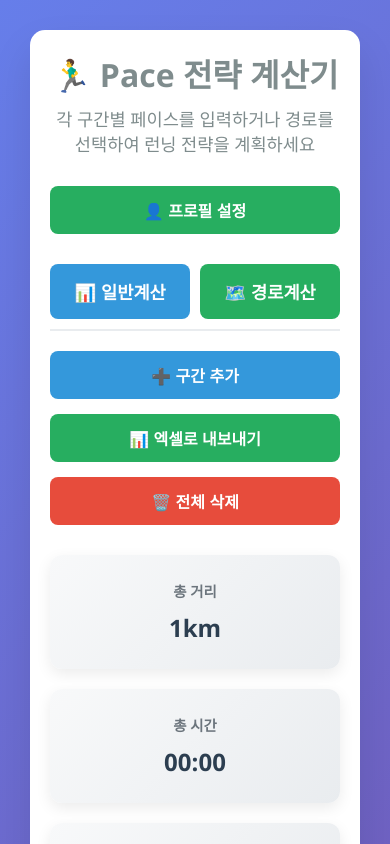
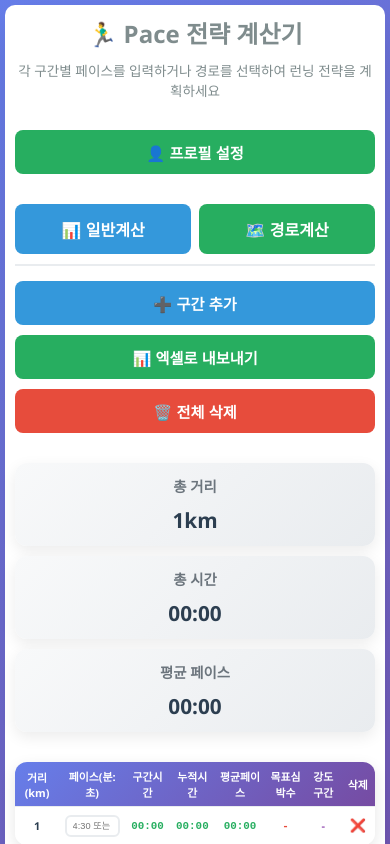
Before and after one commit to gyumani/pace_maker, a React (Create React App) app: page / in a window 390 px wide. Shown: the top 844 px of the page. Built offline with nearby package versions, Linux system fonts and the light colour scheme.

Commit message:
모바일 환경개선, 전략 수정, UI 수정

```diff
--- a/src/App.css
+++ b/src/App.css
@@ -324,56 +324,141 @@ tbody tr:hover {
 
 /* 반응형 디자인 */
 @media (max-width: 768px) {
+    body {
+        padding: 10px;
+    }
+
     .container {
-        padding: 20px;
-        margin: 10px;
+        padding: 15px;
+        margin: 0;
+        border-radius: 10px;
     }
 
     header h1 {
-        font-size: 2em;
+        font-size: 1.8em;
+    }
+
+    header p {
+        font-size: 0.95em;
     }
 
     .controls {
         flex-direction: column;
         align-items: center;
+        gap: 10px;
     }
 
     .btn {
         width: 100%;
-        max-width: 300px;
+        max-width: 100%;
+        min-height: 44px;
+        padding: 12px 24px;
     }
 
     .summary-cards {
         grid-template-columns: 1fr;
+        gap: 10px;
+    }
+
+    .card {
+        padding: 15px;
+    }
+
+    .card-value {
+        font-size: 1.5em;
     }
 
     table {
+        font-size: 0.85em;
+    }
+
+    th, td {
+        padding: 8px 6px;
+    }
+
+    .pace-input {
+        width: 65px;
+        padding: 6px 8px;
         font-size: 0.9em;
     }
 
-    th, td {
-        padding: 10px 8px;
+    .profile-section {
+        padding: 15px;
     }
 
-    .pace-input {
-        width: 70px;
-        padding: 6px 8px;
+    .profile-inputs {
+        grid-template-columns: 1fr;
+        gap: 12px;
+    }
+
+    .instructions {
+        padding: 15px;
+    }
+
+    .instructions h3 {
+        font-size: 1.1em;
+    }
+
+    .instructions li {
+        font-size: 0.9em;
     }
 }
 
 @media (max-width: 480px) {
+    body {
+        padding: 5px;
+    }
+
+    .container {
+        padding: 10px;
+    }
+
+    header h1 {
+        font-size: 1.5em;
+    }
+
+    header p {
+        font-size: 0.85em;
+    }
+
     th, td {
-        padding: 8px 4px;
+        padding: 6px 4px;
+        font-size: 0.8em;
     }
 
     .pace-input {
-        width: 60px;
+        width: 55px;
         padding: 4px 6px;
-        font-size: 0.9em;
+        font-size: 0.85em;
     }
 
     .card-value {
-        font-size: 1.5em;
+        font-size: 1.3em;
+    }
+
+    .card {
+        padding: 12px;
+    }
+
+    .btn {
+        padding: 10px 18px;
+        font-size: 0.95em;
+    }
+
+    .profile-section {
+        padding: 12px;
+    }
+
+    .instructions {
+        padding: 12px;
+    }
+
+    .instructions h3 {
+        font-size: 1em;
+    }
+
+    .instructions li {
+        font-size: 0.85em;
     }
 }
 
--- a/src/App.tsx
+++ b/src/App.tsx
@@ -42,6 +42,17 @@ function App() {
     restingHR: 60
   });
   const [showProfile, setShowProfile] = useState(false);
+  const [isMobile, setIsMobile] = useState(window.innerWidth <= 768);
+
+  // 화면 크기 감지
+  useEffect(() => {
+    const handleResize = () => {
+      setIsMobile(window.innerWidth <= 768);
+    };
+
+    window.addEventListener('resize', handleResize);
+    return () => window.removeEventListener('resize', handleResize);
+  }, []);
 
   const parseTimeToSeconds = useCallback((timeStr: string): number => {
     if (!timeStr || timeStr.trim() === '') return 0;
@@ -445,8 +456,8 @@ function App() {
       {/* 탭 전환 UI */}
       <div style={{
         display: 'flex',
-        gap: '10px',
-        marginBottom: '20px',
+        gap: isMobile ? '8px' : '10px',
+        marginBottom: isMobile ? '15px' : '20px',
         borderBottom: '2px solid #e9ecef',
         paddingBottom: '10px'
       }}>
@@ -455,9 +466,10 @@ function App() {
           className={`btn ${tabMode === 'general' ? 'btn-primary' : 'btn-secondary'}`}
           style={{
             flex: 1,
-            padding: '15px',
-            fontSize: '1.1em',
-            fontWeight: 'bold'
+            padding: isMobile ? '12px' : '15px',
+            fontSize: isMobile ? '1em' : '1.1em',
+            fontWeight: 'bold',
+            minHeight: isMobile ? '50px' : 'auto'
           }}
         >
           📊 일반계산
@@ -467,9 +479,10 @@ function App() {
           className={`btn ${tabMode === 'route' ? 'btn-primary' : 'btn-secondary'}`}
           style={{
             flex: 1,
-            padding: '15px',
-            fontSize: '1.1em',
-            fontWeight: 'bold'
+            padding: isMobile ? '12px' : '15px',
+            fontSize: isMobile ? '1em' : '1.1em',
+            fontWeight: 'bold',
+            minHeight: isMobile ? '50px' : 'auto'
           }}
         >
           🗺️ 경로계산
--- a/src/components/ElevationProfile.tsx
+++ b/src/components/ElevationProfile.tsx
@@ -1,3 +1,4 @@
+import { useState, useEffect } from 'react';
 import type { ElevationPoint } from '../types/route';
 
 interface ElevationProfileProps {
@@ -10,6 +11,17 @@ interface ElevationProfileProps {
  * Decorator Pattern: 경로 정보에 고도 정보를 추가로 장식
  */
 export default function ElevationProfile({ elevations, distanceKm }: ElevationProfileProps) {
+  const [isMobile, setIsMobile] = useState(window.innerWidth <= 768);
+
+  useEffect(() => {
+    const handleResize = () => {
+      setIsMobile(window.innerWidth <= 768);
+    };
+
+    window.addEventListener('resize', handleResize);
+    return () => window.removeEventListener('resize', handleResize);
+  }, []);
+
   if (elevations.length === 0) {
     return null;
   }
@@ -34,62 +46,67 @@ export default function ElevationProfile({ elevations, distanceKm }: ElevationPr
   return (
     <div style={{
       background: 'white',
-      padding: '20px',
+      padding: isMobile ? '15px' : '20px',
       borderRadius: '10px',
       boxShadow: '0 2px 8px rgba(0,0,0,0.1)',
       marginBottom: '20px'
     }}>
-      <h3 style={{ margin: '0 0 15px 0', fontSize: '18px', color: '#333' }}>
+      <h3 style={{ margin: '0 0 15px 0', fontSize: isMobile ? '16px' : '18px', color: '#333' }}>
         📈 고도 프로필
       </h3>
 
       {/* 고도 통계 */}
-      <div style={{ display: 'grid', gridTemplateColumns: 'repeat(4, 1fr)', gap: '15px', marginBottom: '20px' }}>
+      <div style={{
+        display: 'grid',
+        gridTemplateColumns: isMobile ? 'repeat(2, 1fr)' : 'repeat(4, 1fr)',
+        gap: isMobile ? '10px' : '15px',
+        marginBottom: '20px'
+      }}>
         <div>
-          <div style={{ color: '#666', fontSize: '14px', marginBottom: '5px' }}>
+          <div style={{ color: '#666', fontSize: isMobile ? '12px' : '14px', marginBottom: '5px' }}>
             최저 고도
           </div>
-          <div style={{ fontSize: '18px', fontWeight: 'bold', color: '#2196F3' }}>
+          <div style={{ fontSize: isMobile ? '16px' : '18px', fontWeight: 'bold', color: '#2196F3' }}>
             {Math.round(minElevation)} m
           </div>
         </div>
 
         <div>
-          <div style={{ color: '#666', fontSize: '14px', marginBottom: '5px' }}>
+          <div style={{ color: '#666', fontSize: isMobile ? '12px' : '14px', marginBottom: '5px' }}>
             최고 고도
           </div>
-          <div style={{ fontSize: '18px', fontWeight: 'bold', color: '#4CAF50' }}>
+          <div style={{ fontSize: isMobile ? '16px' : '18px', fontWeight: 'bold', color: '#4CAF50' }}>
             {Math.round(maxElevation)} m
           </div>
         </div>
 
         <div>
-          <div style={{ color: '#666', fontSize: '14px', marginBottom: '5px' }}>
+          <div style={{ color: '#666', fontSize: isMobile ? '12px' : '14px', marginBottom: '5px' }}>
             총 상승 ↗
           </div>
-          <div style={{ fontSize: '18px', fontWeight: 'bold', color: '#e74c3c' }}>
+          <div style={{ fontSize: isMobile ? '16px' : '18px', fontWeight: 'bold', color: '#e74c3c' }}>
             +{Math.round(totalGain)} m
           </div>
         </div>
 
         <div>
-          <div style={{ color: '#666', fontSize: '14px', marginBottom: '5px' }}>
+          <div style={{ color: '#666', fontSize: isMobile ? '12px' : '14px', marginBottom: '5px' }}>
             총 하강 ↘
           </div>
-          <div style={{ fontSize: '18px', fontWeight: 'bold', color: '#27ae60' }}>
+          <div style={{ fontSize: isMobile ? '16px' : '18px', fontWeight: 'bold', color: '#27ae60' }}>
             -{Math.round(totalLoss)} m
           </div>
         </div>
       </div>
 
       {/* 고도 그래프 */}
-      <div style={{ marginTop: '20px' }}>
-        <div style={{ color: '#666', fontSize: '14px', marginBottom: '10px' }}>
+      <div style={{ marginTop: isMobile ? '15px' : '20px' }}>
+        <div style={{ color: '#666', fontSize: isMobile ? '12px' : '14px', marginBottom: '10px' }}>
           고도 변화 ({distanceKm.toFixed(2)} km)
         </div>
         <div style={{
           width: '100%',
-          height: '150px',
+          height: isMobile ? '120px' : '150px',
           background: '#f5f5f5',
           borderRadius: '5px',
           position: 'relative',
@@ -137,10 +154,10 @@ export default function ElevationProfile({ elevations, distanceKm }: ElevationPr
             position: 'absolute',
             top: '5px',
             left: '5px',
-            fontSize: '12px',
+            fontSize: isMobile ? '10px' : '12px',
             color: '#666',
             background: 'rgba(255,255,255,0.8)',
-            padding: '2px 5px',
+            padding: isMobile ? '2px 4px' : '2px 5px',
             borderRadius: '3px'
           }}>
             {Math.round(maxElevation)}m
@@ -149,10 +166,10 @@ export default function ElevationProfile({ elevations, distanceKm }: ElevationPr
             position: 'absolute',
             bottom: '5px',
             left: '5px',
-            fontSize: '12px',
+            fontSize: isMobile ? '10px' : '12px',
             color: '#666',
             background: 'rgba(255,255,255,0.8)',
-            padding: '2px 5px',
+            padding: isMobile ? '2px 4px' : '2px 5px',
             borderRadius: '3px'
           }}>
             {Math.round(minElevation)}m
--- a/src/components/RouteCalculation.tsx
+++ b/src/components/RouteCalculation.tsx
@@ -70,6 +70,17 @@ export default function RouteCalculation({ userProfile }: RouteCalculationProps)
   const [selectedStrategy, setSelectedStrategy] = useState<PaceStrategy>('average');
   const [strategies, setStrategies] = useState<RouteCalculationResult[]>([]);
   const [clickMode, setClickMode] = useState<'start' | 'waypoint' | 'end'>('start');
+  const [isMobile, setIsMobile] = useState(window.innerWidth <= 768);
+
+  // 화면 크기 감지
+  useEffect(() => {
+    const handleResize = () => {
+      setIsMobile(window.innerWidth <= 768);
+    };
+
+    window.addEventListener('resize', handleResize);
+    return () => window.removeEventListener('resize', handleResize);
+  }, []);
 
   // 지도 클릭 핸들러
   const MapClickHandler = () => {
@@ -177,11 +188,23 @@ export default function RouteCalculation({ userProfile }: RouteCalculationProps)
   const currentStrategy = strategies.find(s => s.strategy === selectedStrategy);
 
   return (
-    <div style={{ width: '100%', height: '100%', display: 'flex', flexDirection: 'column', gap: '20px' }}>
+    <div style={{ width: '100%', height: '100%', display: 'flex', flexDirection: 'column', gap: isMobile ? '15px' : '20px' }}>
       {/* 지도 및 컨트롤 */}
-      <div style={{ display: 'flex', gap: '20px', height: '500px' }}>
+      <div style={{
+        display: 'flex',
+        flexDirection: isMobile ? 'column' : 'row',
+        gap: isMobile ? '15px' : '20px',
+        minHeight: isMobile ? 'auto' : '500px'
+      }}>
         {/* 지도 */}
-        <div style={{ flex: '1', position: 'relative', border: '2px solid #ddd', borderRadius: '8px', overflow: 'hidden' }}>
+        <div style={{
+          flex: isMobile ? 'none' : '1',
+          height: isMobile ? '400px' : '500px',
+          position: 'relative',
+          border: '2px solid #ddd',
+          borderRadius: '8px',
+          overflow: 'hidden'
+        }}>
           <MapContainer
             center={center}
             zoom={13}
@@ -288,7 +311,14 @@ export default function RouteCalculation({ userProfile }: RouteCalculationProps)
         </div>
 
         {/* 컨트롤 패널 */}
-        <div style={{ width: '320px', padding: '20px', background: '#f8f9fa', borderRadius: '8px', maxHeight: '500px', overflowY: 'auto' }}>
+        <div style={{
+          width: isMobile ? '100%' : '320px',
+          padding: isMobile ? '15px' : '20px',
+          background: '#f8f9fa',
+          borderRadius: '8px',
+          maxHeight: isMobile ? 'none' : '500px',
+          overflowY: isMobile ? 'visible' : 'auto'
+        }}>
           <h3 style={{ marginTop: 0 }}>경로 설정</h3>
 
           <div style={{ marginBottom: '15px' }}>
@@ -310,28 +340,28 @@ export default function RouteCalculation({ userProfile }: RouteCalculationProps)
               <button
                 onClick={() => setClickMode('start')}
                 className={`btn ${clickMode === 'start' ? 'btn-primary' : 'btn-secondary'}`}
-                style={{ flex: 1, padding: '8px', fontSize: '0.9em' }}
+                style={{ flex: 1, padding: isMobile ? '12px' : '8px', fontSize: isMobile ? '1em' : '0.9em', minHeight: isMobile ? '44px' : 'auto' }}
               >
                 출발지
               </button>
               <button
                 onClick={() => setClickMode('waypoint')}
                 className={`btn ${clickMode === 'waypoint' ? 'btn-primary' : 'btn-secondary'}`}
-                style={{ flex: 1, padding: '8px', fontSize: '0.9em' }}
+                style={{ flex: 1, padding: isMobile ? '12px' : '8px', fontSize: isMobile ? '1em' : '0.9em', minHeight: isMobile ? '44px' : 'auto' }}
               >
                 경유지
               </button>
               <button
                 onClick={() => setClickMode('end')}
                 className={`btn ${clickMode === 'end' ? 'btn-primary' : 'btn-secondary'}`}
-                style={{ flex: 1, padding: '8px', fontSize: '0.9em' }}
+                style={{ flex: 1, padding: isMobile ? '12px' : '8px', fontSize: isMobile ? '1em' : '0.9em', minHeight: isMobile ? '44px' : 'auto' }}
               >
                 도착지
               </button>
             </div>
 
             {startPoint && (
-              <div style={{ fontSize: '0.85em', marginBottom: '5px', padding: '5px', background: '#e8f5e9', borderRadius: '4px' }}>
+              <div style={{ fontSize: '0.85em', marginBottom: '5px', padding: '5px', background: '#e8f5e9', borderRadius: '4px', color: '#333' }}>
                 ✅ <strong>출발지:</strong> {startPoint.lat.toFixed(4)}, {startPoint.lng.toFixed(4)}
               </div>
             )}
@@ -347,7 +377,8 @@ export default function RouteCalculation({ userProfile }: RouteCalculationProps)
                     borderRadius: '4px',
                     display: 'flex',
                     justifyContent: 'space-between',
-                    alignItems: 'center'
+                    alignItems: 'center',
+                    color: '#333'
                   }}>
                     <span>🟡 경유지 {idx + 1}: {wp.lat.toFixed(4)}, {wp.lng.toFixed(4)}</span>
                     <button
@@ -370,7 +401,7 @@ export default function RouteCalculation({ userProfile }: RouteCalculationProps)
             )}
 
             {endPoint && (
-              <div style={{ fontSize: '0.85em', marginBottom: '5px', padding: '5px', background: '#ffebee', borderRadius: '4px' }}>
+              <div style={{ fontSize: '0.85em', marginBottom: '5px', padding: '5px', background: '#ffebee', borderRadius: '4px', color: '#333' }}>
                 ✅ <strong>도착지:</strong> {endPoint.lat.toFixed(4)}, {endPoint.lng.toFixed(4)}
               </div>
             )}
@@ -426,21 +457,30 @@ export default function RouteCalculation({ userProfile }: RouteCalculationProps)
       {strategies.length > 0 && (
         <div style={{ marginTop: '20px' }}>
           <h3>페이스 전략 선택</h3>
-          <div style={{ display: 'flex', gap: '10px', marginBottom: '20px' }}>
+          <div style={{
+            display: 'flex',
+            flexDirection: isMobile ? 'column' : 'row',
+            gap: '10px',
+            marginBottom: '20px'
+          }}>
             {strategies.map((strategy) => (
               <button
                 key={strategy.strategy}
                 onClick={() => setSelectedStrategy(strategy.strategy)}
                 className={`btn ${selectedStrategy === strategy.strategy ? 'btn-primary' : 'btn-secondary'}`}
-                style={{ flex: 1 }}
+                style={{
+                  flex: isMobile ? 'none' : 1,
+                  minHeight: isMobile ? '80px' : 'auto',
+                  padding: isMobile ? '15px' : '12px'
+                }}
               >
                 {strategy.strategy === 'best' && '🏆 최상 전략'}
                 {strategy.strategy === 'average' && '⚖️ 평균 전략'}
                 {strategy.strategy === 'worst' && '🐢 안전 전략'}
-                <div style={{ fontSize: '0.8em', marginTop: '5px' }}>
+                <div style={{ fontSize: isMobile ? '0.9em' : '0.8em', marginTop: '5px' }}>
                   평균 페이스: {strategy.avgPace}/km
                 </div>
-                <div style={{ fontSize: '0.8em' }}>
+                <div style={{ fontSize: isMobile ? '0.9em' : '0.8em' }}>
                   총 시간: {strategy.totalTime}
                 </div>
               </button>
--- a/src/services/paceStrategyService.ts
+++ b/src/services/paceStrategyService.ts
@@ -121,11 +121,11 @@ class PaceStrategyService {
     // 전략별 조정
     switch (strategy) {
       case 'best':
-        return basePaceSeconds * 0.90; // 10% 빠르게
+        return basePaceSeconds; // 기본 페이스 (최적의 페이스)
       case 'average':
-        return basePaceSeconds;
+        return basePaceSeconds * 1.10; // 10% 느리게 (여유있는 페이스)
       case 'worst':
-        return basePaceSeconds * 1.15; // 15% 느리게
+        return basePaceSeconds * 1.25; // 25% 느리게 (안전하고 편안한 페이스)
       default:
         return basePaceSeconds;
     }
@@ -204,7 +204,7 @@ class PaceStrategyService {
     let adjustmentFactor = 1.0;
 
     // 전략별 조정 강도
-    const strategyMultiplier = strategy === 'best' ? 0.8 : strategy === 'worst' ? 1.2 : 1.0;
+    const strategyMultiplier = strategy === 'best' ? 1.0 : strategy === 'worst' ? 1.3 : 1.1;
 
     // 오르막 영향 (더 느리게)
     if (elevationGain > 0) {
```
